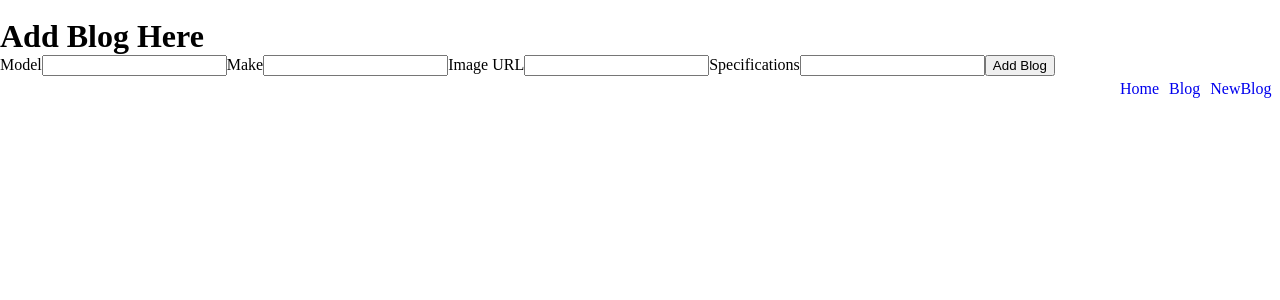
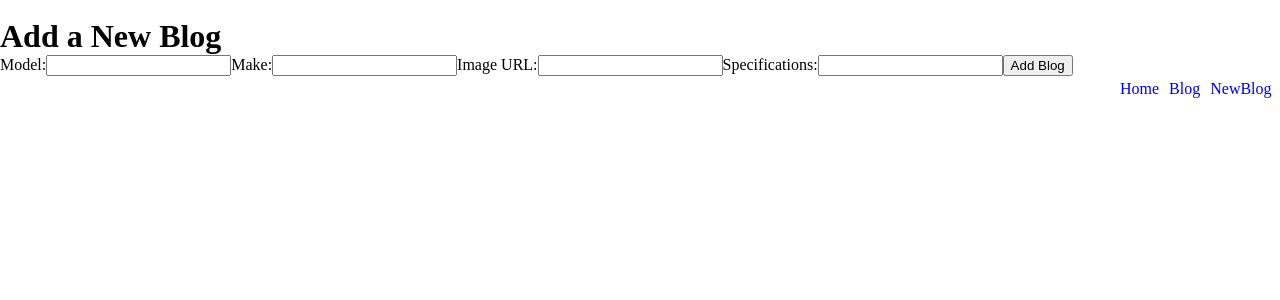
Before and after one commit to JobKoech610/vehicle-blog, a React (Create React App) app in the folder vehicles/: page /NewBlog in a window 1280 px wide. Shown: the top 300 px of the page. Built offline with nearby package versions, Linux system fonts and the light colour scheme.

Commit message:
feat: add blog form

```diff
--- a/vehicles/db.json
+++ b/vehicles/db.json
@@ -36,32 +36,18 @@
       "Image": "https://www.topgear.com/sites/default/files/cars-car/carousel/2021/02/golf_r-9.jpg?w=976&h=549"
     },
     {
-      "Model": "",
-      "Make": "",
-      "Info": "",
-      "Image": "",
-      "id": 6
+      "Model": "Toyota",
+      "Make": "vitz",
+      "Info": "engine: 1200",
+      "Image": "https://www.mad4wheels.com/img/free-car-images/desktop/7461/toyota-vitz-2011-297786.jpg",
+      "id": 11
     },
     {
-      "Model": "",
-      "Make": "",
-      "Info": "",
-      "Image": "",
-      "id": 7
-    },
-    {
-      "Model": "",
-      "Make": "",
-      "Info": "",
-      "Image": "",
-      "id": 8
-    },
-    {
-      "Model": "",
-      "Make": "",
-      "Info": "",
-      "Image": "",
-      "id": 9
+      "Model": "Toyota ",
+      "Make": "lexus ls",
+      "Info": "engine in the LS is a twin-turbocharged 3.4-liter V-6 that delivers a silky-smooth 416 horsepower.",
+      "Image": "https://hips.hearstapps.com/hmg-prod/images/2023-lexus-ls-101-1670276038.jpg?crop=0.737xw:0.623xh;0.0337xw,0.334xh&resize=1200:*",
+      "id": 12
     }
   ]
 }
--- a/vehicles/src/NewBlog.js
+++ b/vehicles/src/NewBlog.js
@@ -1,54 +1,50 @@
-import React, { useState } from "react";
+import { useState } from "react";
 
 import NavBar from "./NavBar";
 
 
 const NewBlog = () => {
 
- const [blog,setBlog]=useState({
-    Model:"",
-    Make:"",
-    Info:"",
-    Image:""
- })
+    const [Model, setModel] = useState('');
+    const [Make, setMake] = useState('');
+    const [Info, setInfo] = useState('');
+    const [Image,  setImage] = useState('');
 
- function handleChange(event) {
-    setBlog({
-      ...blog,
-      [event.target.name]: event.target.defaultValue,
-    });
-    console.log(event.target)
+//  function handleChange(event) {
+//     setBlog({
+//       ...blog,
+//       [event.target.name]: event.target.defaultValue,
+//     });
+//     console.log(event.target)
+//   }
+
+const handleSubmit = (e) => {
+    e.preventDefault();
+    const blog = { Model, Make, Info, Image };
+
+    fetch('http://localhost:3000/vehicles', {
+      method: 'POST',
+      headers: { "Content-Type": "application/json" },
+      body: JSON.stringify(blog)
+    }).then(() => {
+      console.log('new blog added');
+    })
   }
-
-    function handleSubmit(event){
-        event.preventDefault();
-
-        fetch('http://localhost:3000/vehicles',{
-            method:"POST",
-            headers:{
-                "Content-Type": "application/json"
-            },
-            body:JSON.stringify({
-                Model:blog.Model,
-                Make:blog.Make,
-                Info:blog.Info,
-                Image:blog.Image
-            }
-            )
-        })
-
-    }
     return (
 
-        <div>
+        <div className="create">
             <NavBar />
-            <h1>Add Blog Here</h1>
+            <h1>Add a New Blog</h1>
             <form onSubmit={handleSubmit}>
-                <label>Model<input type="text" name="model" defaultValue={blog.Model} onChange={handleChange}/></label>
-                <label>Make<input type="text" name="make" defaultValue={blog.Make} onChange={handleChange}/></label>
-                <label>Image URL<input type="text" name="image-url" defaultValue={blog.Image} onChange={handleChange}/></label>
-                <label>Specifications<input type="text" name="specifications" defaultValue={blog.Info} onChange={handleChange}/></label>
-                <button type="submit">Add Blog</button>
+                <label>Model:</label>
+                <input type="text"  Value={Model} onChange={(e) => setModel(e.target.value)}/>
+                <label>Make:</label>
+                <input type="text" Value={Make} onChange={(e) => setMake(e.target.value)}/>
+                <label>Image URL:</label>
+                <input type="text" Value={Image} onChange={(e) => setImage(e.target.value)}/>
+                <label>Specifications:</label>
+                <input type="text" Value={Info} onChange={(e) => setInfo(e.target.value)}/>
+                <button>Add Blog</button>
             </form>
         </div>
      );
```
